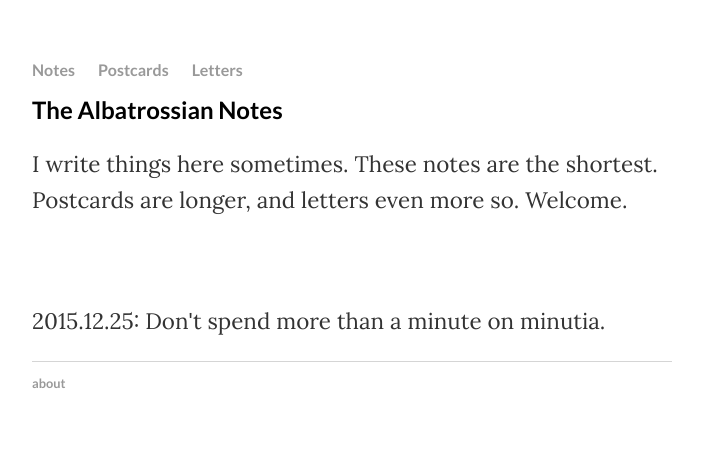
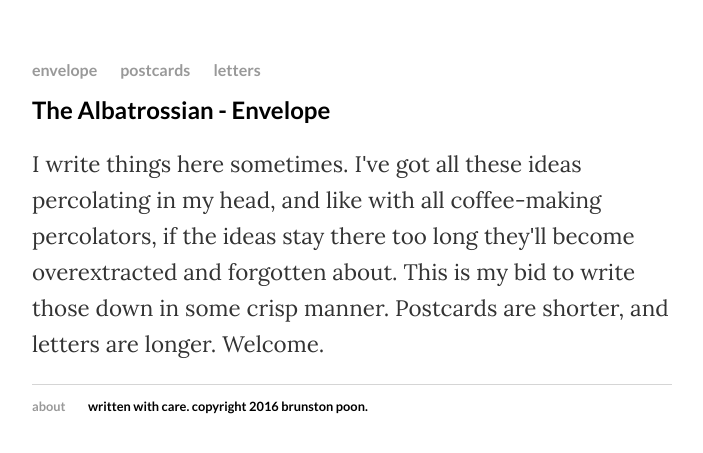
Before and after one commit to brunston/albatrossianweb, a Jekyll site: the page built from index.html, in a window 1280 px wide. Shown: the top 453 px of the page, without its empty margins (288-991 px from the left). Built offline with Jekyll 4.4.1, drawn with Linux system fonts in a browser that asks for light colours.

Commit message:
modifications to envelope and footer

```diff
--- a/_includes/index.md
+++ b/_includes/index.md
@@ -1,4 +1,2 @@
-<h1>The Albatrossian Notes</h1>
-<p>I write things here sometimes. These notes are the shortest. Postcards are longer, and letters even more so. Welcome.</a></p>
-<br><br>
-<p>2015.12.25: Don't spend more than a minute on minutia.</p>
+<h1>The Albatrossian - Envelope</h1>
+<p>I write things here sometimes. I've got all these ideas percolating in my head, and like with all coffee-making percolators, if the ideas stay there too long they'll become overextracted and forgotten about. This is my bid to write those down in some crisp manner. Postcards are shorter, and letters are longer. Welcome.</a></p>
--- a/_layouts/default.html
+++ b/_layouts/default.html
@@ -8,9 +8,9 @@
 	<body>
 		<nav>
     		<ul>
-    		    <li><a href="/">Notes</a></li>
-        		<li><a href="/postcards">Postcards</a></li>
-	        	<li><a href="/letters">Letters</a></li>
+    		    <li><a href="/">envelope</a></li>
+        		<li><a href="/postcards">postcards</a></li>
+	        	<li><a href="/letters">letters</a></li>
         		<!-- <li><a href="/tsp">TSP</a></li> -->
     		</ul>
 		</nav>
@@ -22,6 +22,7 @@
 		<footer>
     		<ul>
         		<li><a href="http://brunston.io/">about</a>
+				<li>written with care. copyright 2016 brunston poon.
 			</ul>
 		</footer>
 	</body>
```
